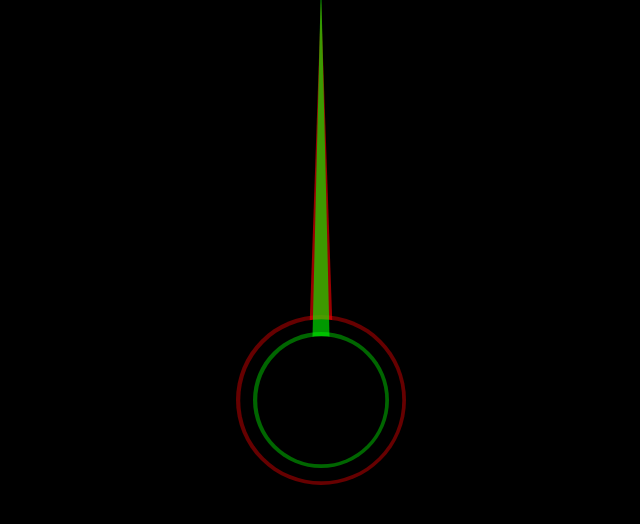
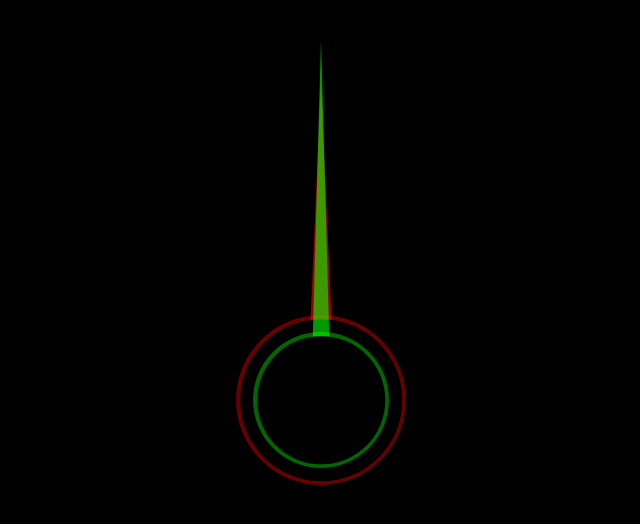
Before and after one commit to EmilSukiennik/the_orb, a plain HTML site: page index.html in a window 1280 px wide. Shown: the whole page, without its empty margins (319-959 px from the left). Drawn offline with Linux system fonts and the light colour scheme.

Commit message:
initial commit

```diff
--- a/styles/blocks/clock.scss
+++ b/styles/blocks/clock.scss
@@ -14,10 +14,10 @@
     transform-origin: bottom center;
     border-color: transparent;
     animation: clockwise linear 3600s infinite;
-    @include hand(28px, 400px, red, 0.6, .0001s);
+    @include hand(28px, 40vh, red, 0.6, .0001s);
 
     &--second {
-      @include hand(20px, 420px, #0f0, 0.6, .0002s)
+      @include hand(20px, 45vh, #0f0, 0.6, .0002s)
     }
 
     @keyframes clockwise {
```
Also changed, not shown: styles/main.css, 1 other file.
